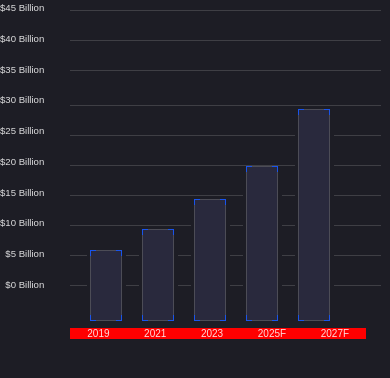
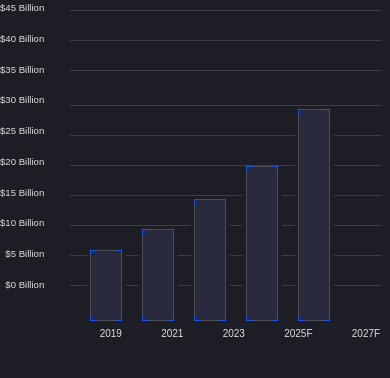
Before and after one commit to ShafeequrRehman/global-cyber-insurance-market, a plain HTML site: page index.html in a window 390 px wide. Drawn offline with Linux system fonts and the light colour scheme.

Commit message:
Update index.html

```diff
--- a/index.html
+++ b/index.html
@@ -219,10 +219,10 @@
       padding-right: 10px;
     }
     .x-axis-labels3 {
-      left: 70px;
-    background-color: red;
+      left: 80px;
+    /* background-color: red; */
       justify-content: space-around;
-    width: calc(100% - 24%);
+    width: calc(100% - 18%);
     font-size: 0.6rem;
     }
     .grid-line-3m3 {
```
